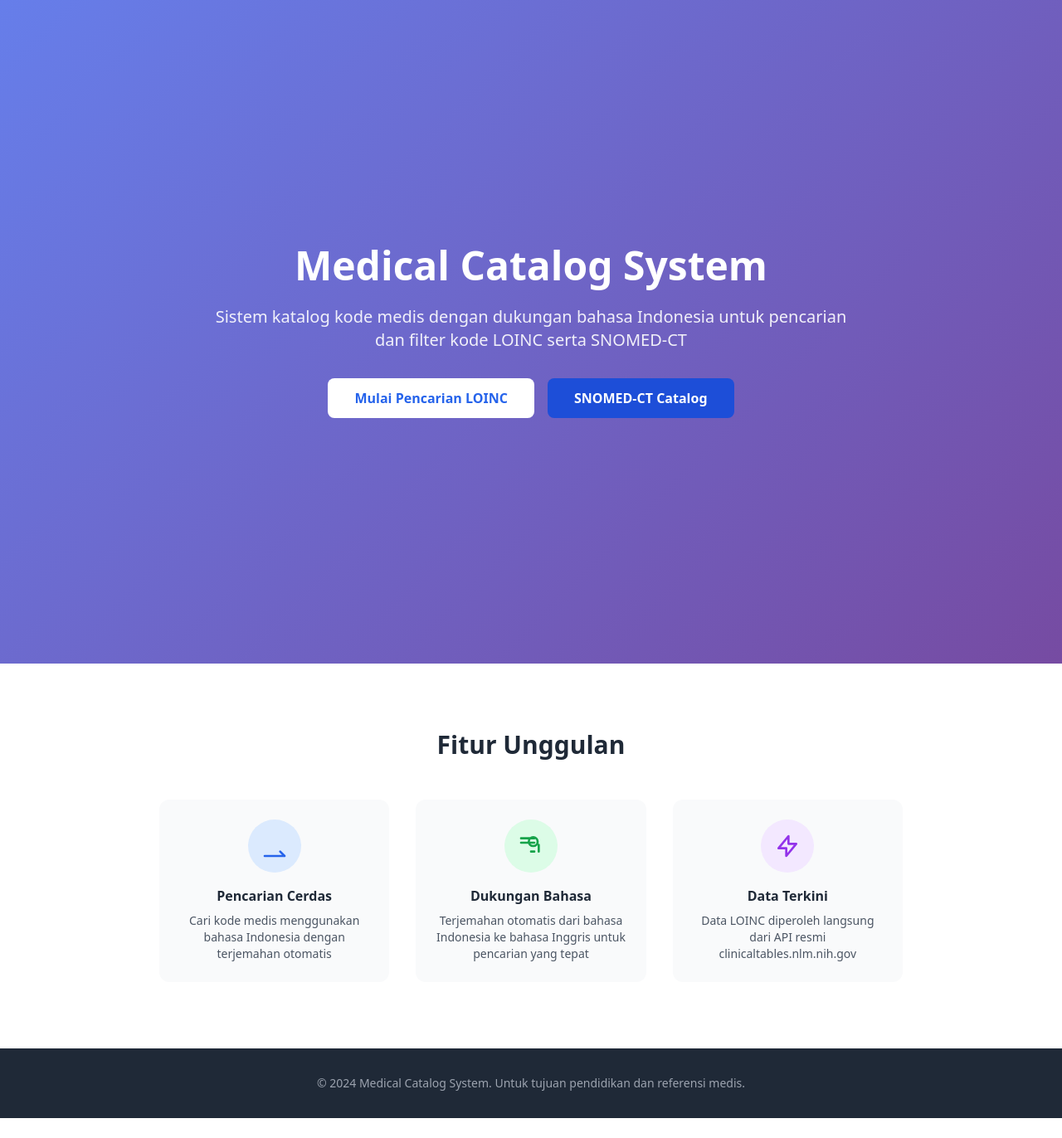
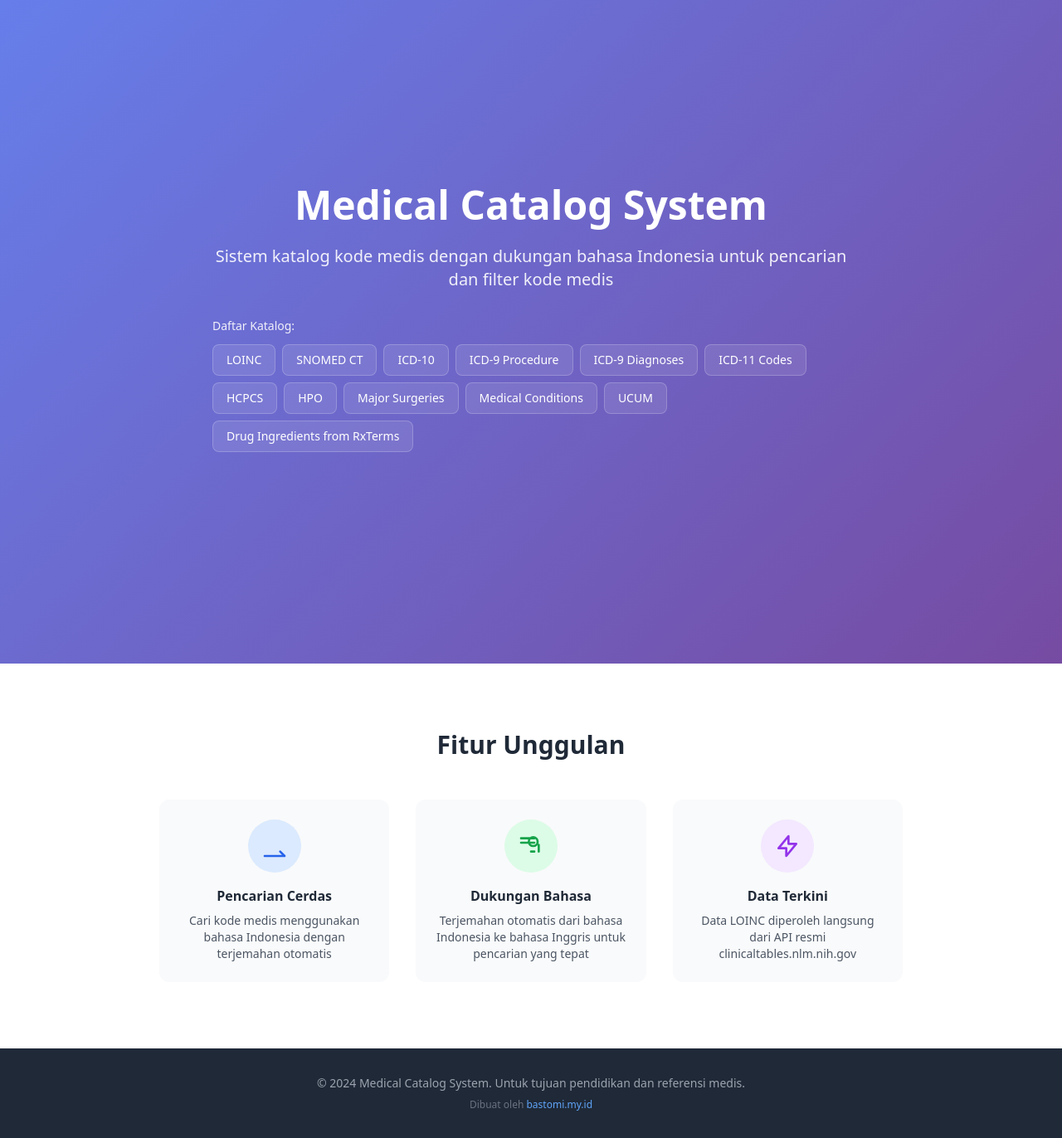
Before and after one commit to bastomiadi/medical_catalog, a PHP site: page / in a window 1280 px wide. Shown: the whole page at 83% size. Before the commit the page ends 1348 px from the top, so only its background shows below. Run offline with PHP 8.4, Linux system fonts and the light colour scheme; some libraries are stand-ins or nearby versions.

Commit message:
revision ui index

```diff
--- a/public/index.php
+++ b/public/index.php
@@ -34,15 +34,38 @@
                     Medical Catalog System
                 </h1>
                 <p class="text-lg md:text-xl mb-8 opacity-90">
-                    Sistem katalog kode medis dengan dukungan bahasa Indonesia untuk pencarian dan filter kode LOINC serta SNOMED-CT
+                    Sistem katalog kode medis dengan dukungan bahasa Indonesia untuk pencarian dan filter kode medis
                 </p>
-                <div class="flex flex-col sm:flex-row gap-4 justify-center">
-                    <a href="catalog.php?module=loinc" class="px-8 py-3 bg-white text-blue-600 font-semibold rounded-lg hover:bg-gray-100 transition-colors">
-                        Mulai Pencarian LOINC
-                    </a>
-                    <a href="catalog.php?module=snomed" class="px-8 py-3 bg-blue-700 text-white font-semibold rounded-lg hover:bg-blue-800 transition-colors">
-                        SNOMED-CT Catalog
-                    </a>
+
+                <!-- Module Selector (Compact Modern Style) -->
+                <div class="mb-8">
+                    <div class="flex items-center gap-2 mb-3">
+                        <span class="text-sm font-medium text-white opacity-90">Daftar Katalog:</span>
+                    </div>
+                    <div class="flex flex-wrap gap-2 max-h-64 overflow-y-auto pr-1">
+                        <?php
+                        $modules = [
+                            'loinc' => 'LOINC',
+                            'snomed' => 'SNOMED CT',
+                            'icd10' => 'ICD-10',
+                            'icd9_procedure' => 'ICD-9 Procedure',
+                            'icd9_diagnose' => 'ICD-9 Diagnoses',
+                            'icd11_codes' => 'ICD-11 Codes',
+                            'hcpcs' => 'HCPCS',
+                            'hpo' => 'HPO',
+                            'major_surgeries_and_implants' => 'Major Surgeries',
+                            'medical_conditions' => 'Medical Conditions',
+                            'ucum' => 'UCUM',
+                            'prescribable_drug_ingredients_RxTerms' => 'Drug Ingredients from RxTerms'
+                        ];
+                        foreach ($modules as $modKey => $modLabel):
+                        ?>
+                            <a href="catalog.php?module=<?= $modKey ?>"
+                               class="bg-white bg-opacity-10 text-white border border-white border-opacity-20 hover:bg-opacity-20 px-4 py-2 text-sm font-medium rounded-lg transition-all duration-200 hover:shadow-md whitespace-nowrap">
+                               <?= $modLabel ?>
+                            </a>
+                        <?php endforeach; ?>
+                    </div>
                 </div>
             </div>
         </div>
@@ -92,6 +115,9 @@
             <p class="text-gray-400 text-sm">
                 © 2024 Medical Catalog System. Untuk tujuan pendidikan dan referensi medis.
             </p>
+            <p class="text-gray-500 text-xs mt-2">
+                Dibuat oleh <a href="https://bastomi.my.id" target="_blank" class="text-blue-400 hover:text-blue-300">bastomi.my.id</a>
+            </p>
         </div>
     </div>
 </body>
```
Also changed, not shown: public/catalog.php (+13 -1 lines).
